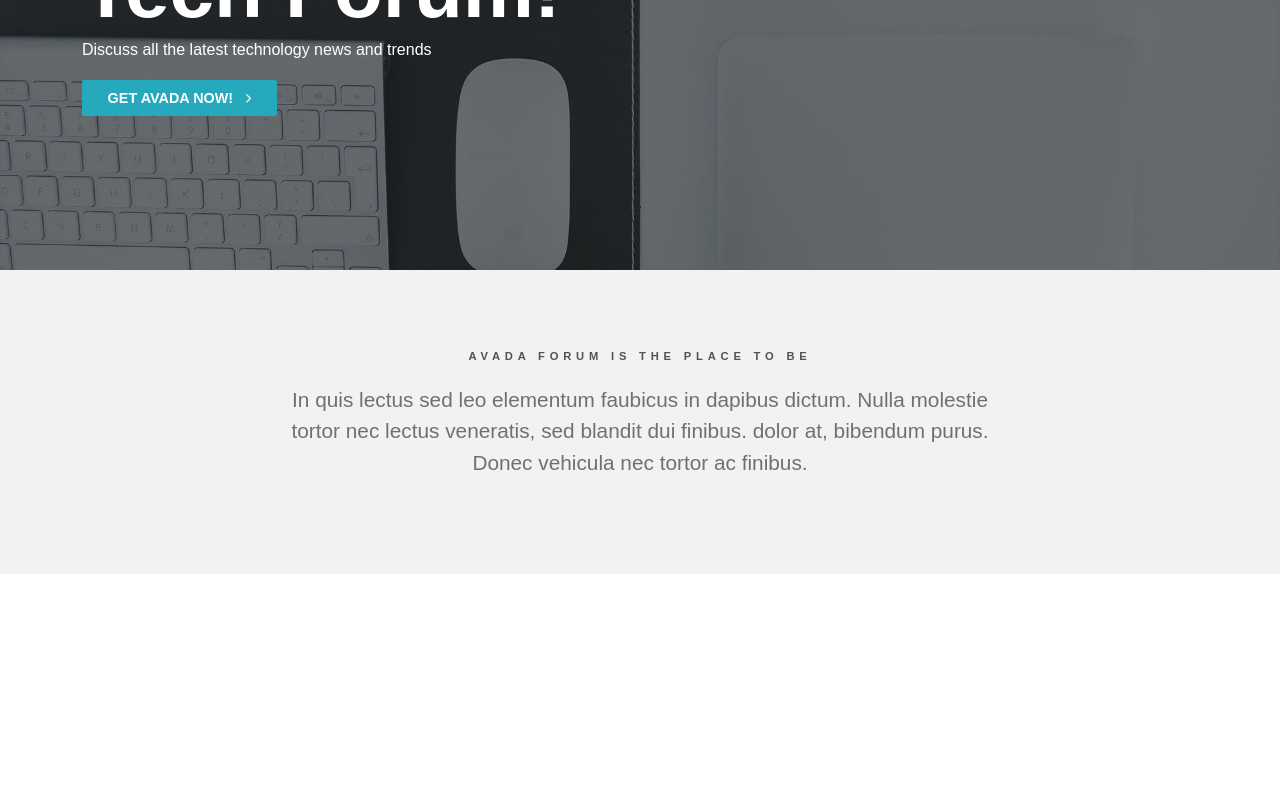
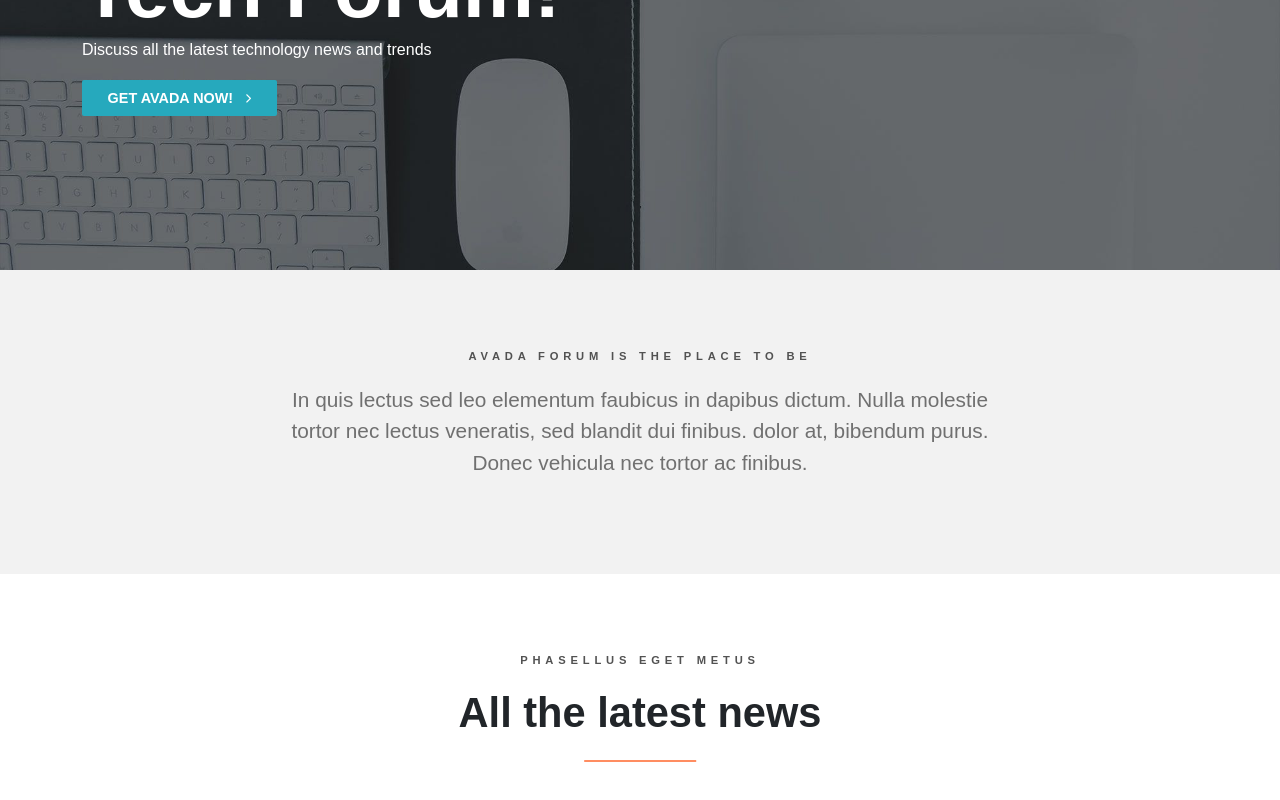
Before and after one commit to BetterCallAle/proj-html-vuejs, a Vue app: page / in a window 1280 px wide. Shown: the part 308-1108 px from the top of the page. Before the commit the page ends 882 px from the top, so only its background shows below. Built offline with nearby package versions, Linux system fonts and the light colour scheme; a small style sheet from the web is missing.

Commit message:
ArticleSection.vue created

```diff
--- a/src/App.vue
+++ b/src/App.vue
@@ -2,11 +2,13 @@
 import AppHeader from './components/AppHeader.vue';
 import JumboTop from './components/JumboTop.vue';
 import AppDescription from './components/AppDescription.vue';
+import ArticleSection from './components/ArticleSection.vue';
 export default{
   components:{
     AppHeader,
     JumboTop,
-    AppDescription
+    AppDescription,
+    ArticleSection
   }
 }
 </script>
@@ -19,6 +21,7 @@
   <main>
     <JumboTop />
     <AppDescription />
+    <ArticleSection />
   </main>
 
 </template>
--- /dev/null
+++ b/src/components/ArticleSection.vue
@@ -0,0 +1,20 @@
+<script>
+export default{
+    name:"ArticleSection"
+}
+</script>
+
+<template>
+    <section id="article-section" class="app-section">
+        <div class="container">
+            <div class="section-heading text-center">
+                <h5 class="surtitle">Phasellus eget metus</h5>
+                <h2 class="heading">All the latest news</h2>
+            </div>
+        </div>
+    </section>
+</template>
+
+<style lang="scss" scoped>
+
+</style>
--- a/src/styles/general.scss
+++ b/src/styles/general.scss
@@ -46,12 +46,37 @@
 
 .surtitle{
     color: $surtitle-color;
-    text-align: center;
     letter-spacing: .3rem;
     font-size: .7rem;
     font-weight: 800;
     text-transform: uppercase;
     margin-bottom: 1.3rem;
+}
+
+.heading{
+    font-weight: 700;
+    position: relative;
+    margin-bottom: 1.5rem;
+    &::after{
+        content: "";
+        display: block;
+        width: 10%;
+        height: 2px;
+        background-color: $main-orange;
+        position: absolute;
+        bottom: -1.5rem;
+    }
+}
+
+.section-heading {
+    .heading{
+        font-size: 2.6rem;
+
+        &::after{
+            left: 50%;
+            transform: translateX(-50%);
+        }
+    }
 }
 
 /* Colors */
```
